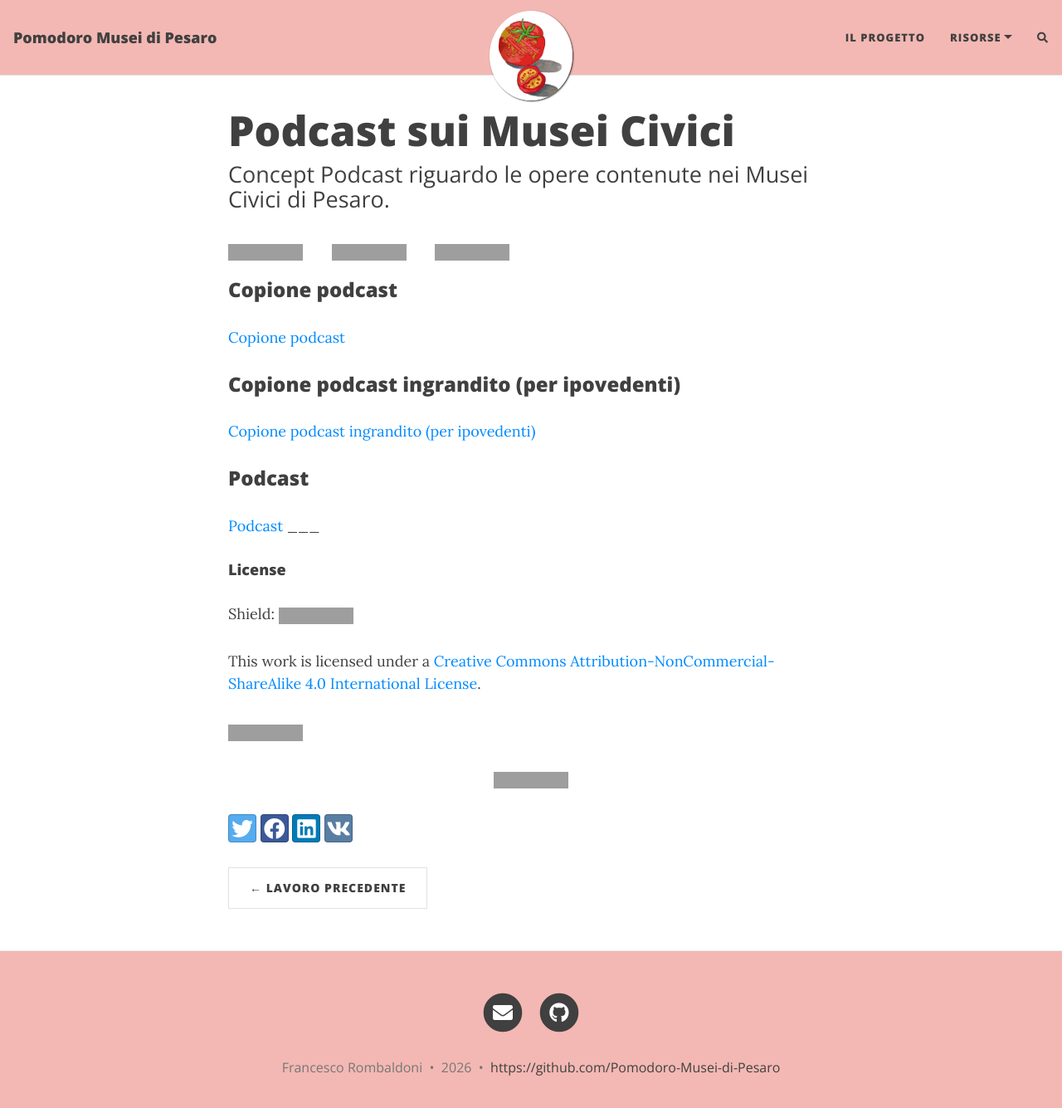
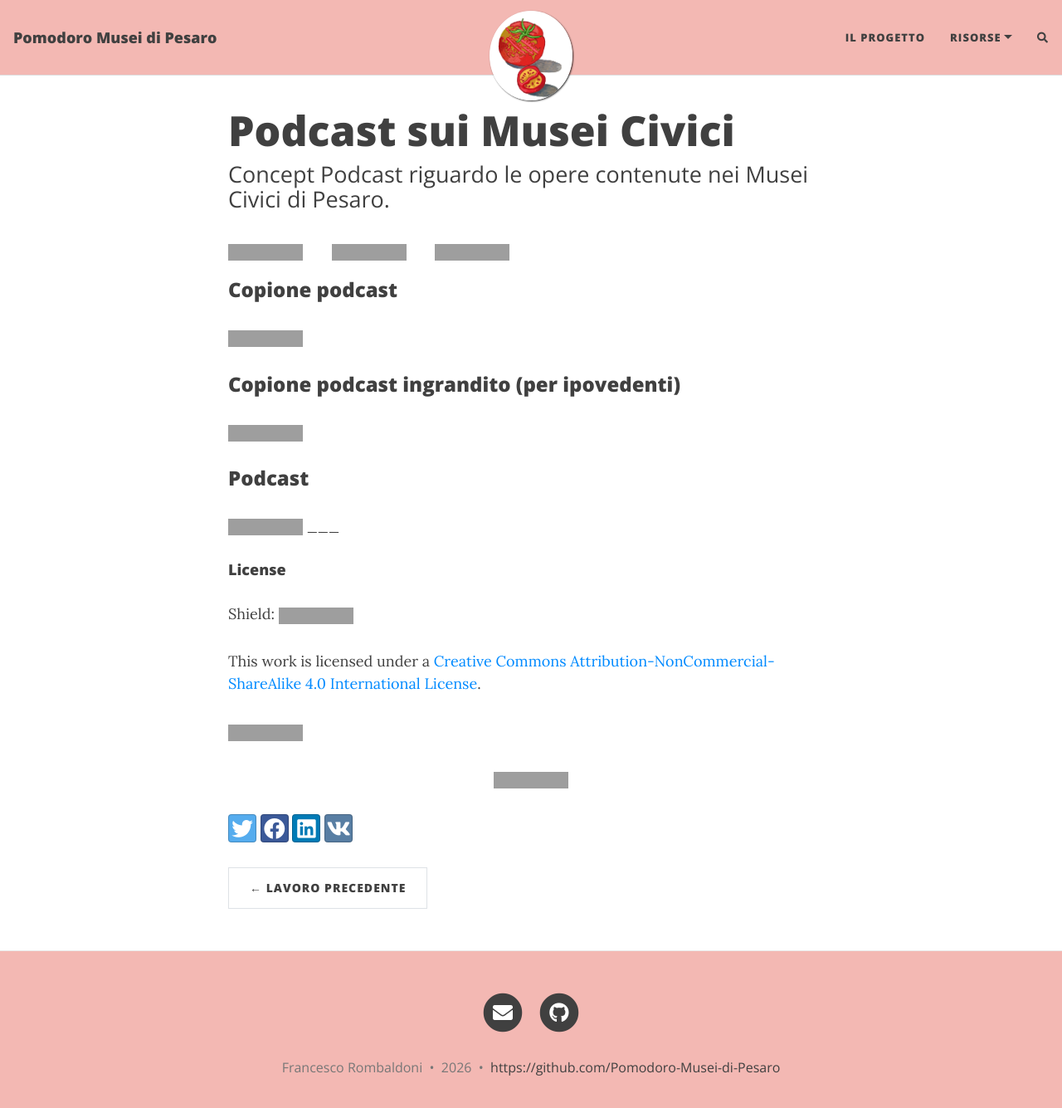
Before and after one commit to Pomodoro-Musei-di-Pesaro/.github, a Jekyll site: the page built from docs/_posts/2023-09-16-Podcast_Civici.md, in a window 1280 px wide and 1348 px high. Shown: the top 1335 px of the window at 83% size. Built offline with Jekyll 4.4.1, drawn with Linux system fonts in a browser that asks for light colours; nearby versions of some CDN libraries; comment, search, counter and statistics services are not loaded; grey boxes are pictures that could not be loaded.

Commit message:
Update 2023-09-16-Podcast_Civici.md

```diff
--- a/docs/_posts/2023-09-16-Podcast_Civici.md
+++ b/docs/_posts/2023-09-16-Podcast_Civici.md
@@ -9,13 +9,13 @@ comments: true
 ---
 
 ### Copione podcast
-[Copione podcast](https://github.com/Pomodoro-Musei-di-Pesaro/Musei-Civici-Podcast/releases/download/v1.0/Musei_Civici_Podcast_Script.pdf)
+[![Download](https://custom-icon-badges.demolab.com/badge/-Scarica%20il%20documento-red?style=for-the-badge&logo=download&logoColor=white "Documento")](https://github.com/Pomodoro-Musei-di-Pesaro/Musei-Civici-Podcast/releases/download/v1.0/Musei_Civici_Podcast_Script.pdf)
 
 ### Copione podcast ingrandito (per ipovedenti)
-[Copione podcast ingrandito (per ipovedenti)](https://github.com/Pomodoro-Musei-di-Pesaro/Musei-Civici-Podcast/releases/download/v1.0/Musei_Civici_Podcast_Script_Enlarged.pdf)
+[![Download](https://custom-icon-badges.demolab.com/badge/-Scarica%20il%20documento-red?style=for-the-badge&logo=download&logoColor=white "Documento")](https://github.com/Pomodoro-Musei-di-Pesaro/Musei-Civici-Podcast/releases/download/v1.0/Musei_Civici_Podcast_Script_Enlarged.pdf)
 
 ### Podcast
-[Podcast](https://github.com/Pomodoro-Musei-di-Pesaro/Musei-Civici-Podcast/releases/download/v1.0/Podcast.zip)
+[![Download](https://custom-icon-badges.demolab.com/badge/-Scarica%20il%20documento-red?style=for-the-badge&logo=download&logoColor=white "Documento")](https://github.com/Pomodoro-Musei-di-Pesaro/Musei-Civici-Podcast/releases/download/v1.0/Podcast.zip)
 ___
 #### License
 Shield: [![CC BY-NC-SA 4.0][cc-by-nc-sa-shield]][cc-by-nc-sa]
```
